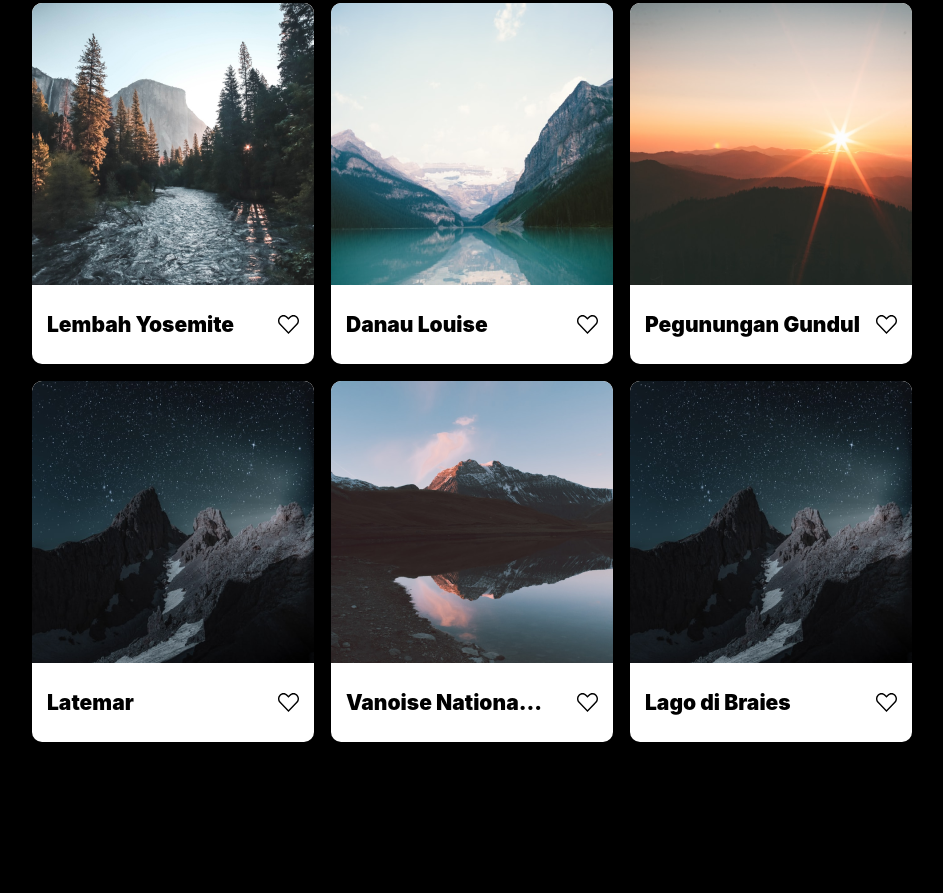
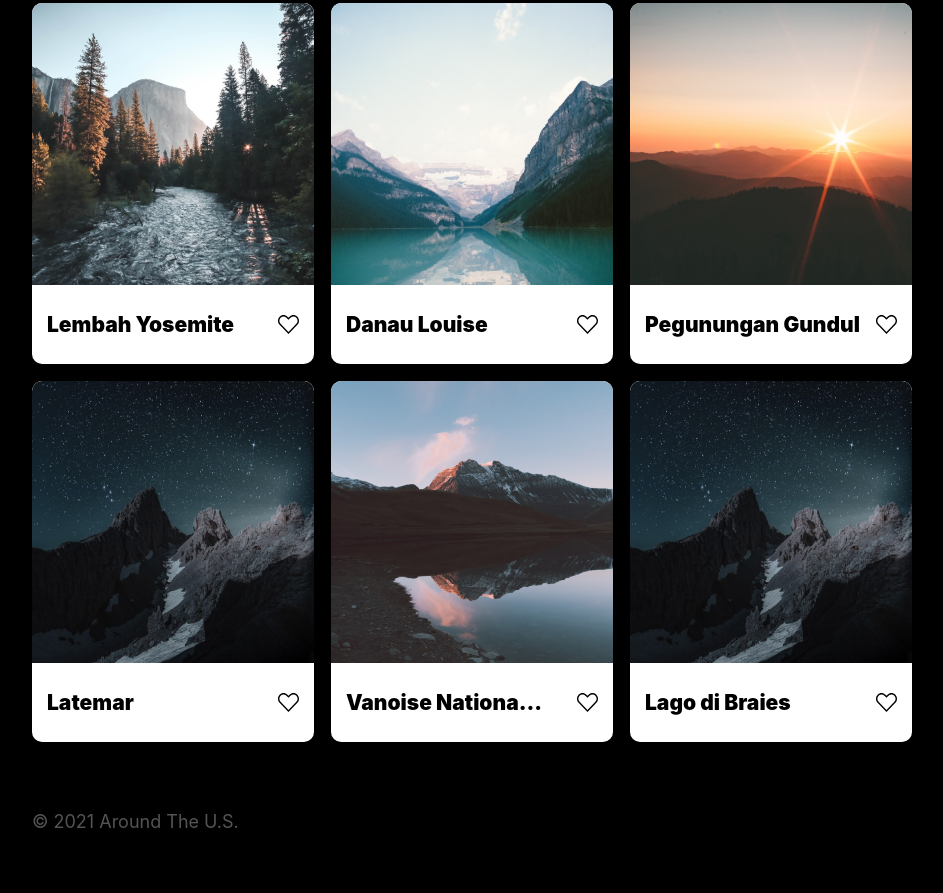
Before and after one commit to poiseAde/web_project_around, a plain HTML site: page index.html in a window 1280 px wide. Shown: the part 331-1224 px from the top of the page, without its empty margins (168-1111 px from the left). Before the commit the page ends 1073 px from the top, so only its background shows below. Drawn offline with Linux system fonts and the light colour scheme.

Commit message:
feat: adding footer

```diff
--- /dev/null
+++ b/blocks/footer.css
@@ -0,0 +1,20 @@
+.footer {
+    padding: 70px 0 60px;
+    max-width: 880px;
+    width: 100%;
+}
+
+.footer__copyright {
+    color: #545454;
+    font-family: Inter;
+    font-size: 18px;
+    font-style: normal;
+    font-weight: 400;
+    ine-height: normal;
+}
+
+@media screen and (max-width: 900px) {
+    .footer__copyright {
+        padding: 0 20px;
+    }
+}
--- a/index.html
+++ b/index.html
@@ -88,7 +88,9 @@
             </div>
         </section>
     </main>
-
+    <footer class="footer">
+        <p class="footer__copyright">&#169; 2021 Around The U.S.</p>
+    </footer>
     <script src="scripts/index.js"></script>
 </body>
 </html>
--- a/pages/index.css
+++ b/pages/index.css
@@ -3,6 +3,7 @@
 @import url(../blocks/header.css);
 @import url(../blocks/profile.css);
 @import url(../blocks/elements.css);
+@import url(../blocks/footer.css);
 
 * {
     margin: 0;
```
